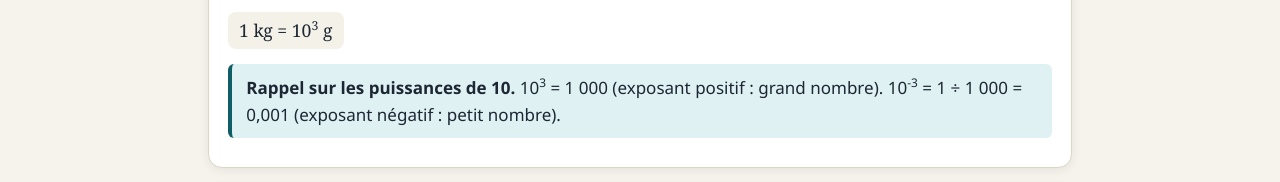
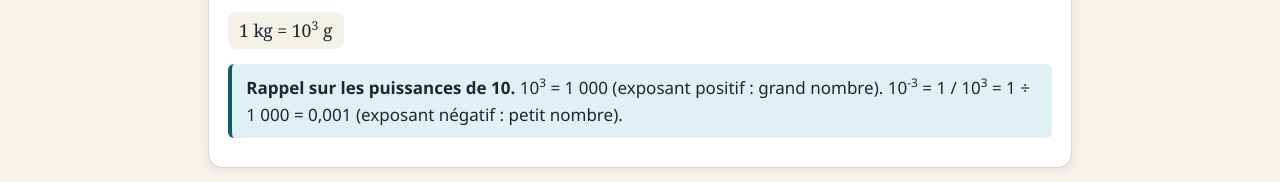
Before and after one commit to lucas202547/physique-chimie-loe-calmette, a plain HTML site: page goodies-2nde/conversions-unites/index.html in a window 1280 px wide. Shown: the part 460-642 px from the top of the page. Drawn offline with Linux system fonts and the light colour scheme.

Commit message:
Conversions d'unités : rappel sur les puissances de 10 (10^-3 = 1 / 10^3)
Co-Authored-By: Claude Sonnet 5.5 <noreply@anthropic.com>
Claude-Session: https://claude.ai/code/session_01TnNJSzX7B48zSsrACvhywV

```diff
--- a/goodies-2nde/conversions-unites/index.html
+++ b/goodies-2nde/conversions-unites/index.html
@@ -163,7 +163,7 @@ select{font:inherit;padding:.4rem .6rem;border:1.5px solid #b9b19c;border-radius
   <div class="card">
     <p>Un <b>préfixe</b> se place devant une unité et représente une <b>puissance de 10</b>. Par exemple, « kilo » (symbole <b>k</b>) vaut 10<sup>3</sup>, c'est-à-dire 1 000 :</p>
     <p class="eq">1 kg = 10<sup>3</sup> g</p>
-    <div class="note blue"><b>Rappel sur les puissances de 10.</b> 10<sup>3</sup> = 1 000 (exposant positif : grand nombre). 10<sup>-3</sup> = 1 ÷ 1 000 = 0,001 (exposant négatif : petit nombre).</div>
+    <div class="note blue"><b>Rappel sur les puissances de 10.</b> 10<sup>3</sup> = 1 000 (exposant positif : grand nombre). 10<sup>-3</sup> = 1 / 10<sup>3</sup> = 1 ÷ 1 000 = 0,001 (exposant négatif : petit nombre).</div>
   </div>
   <div class="card">
     <h3>Explore les préfixes</h3>
```
